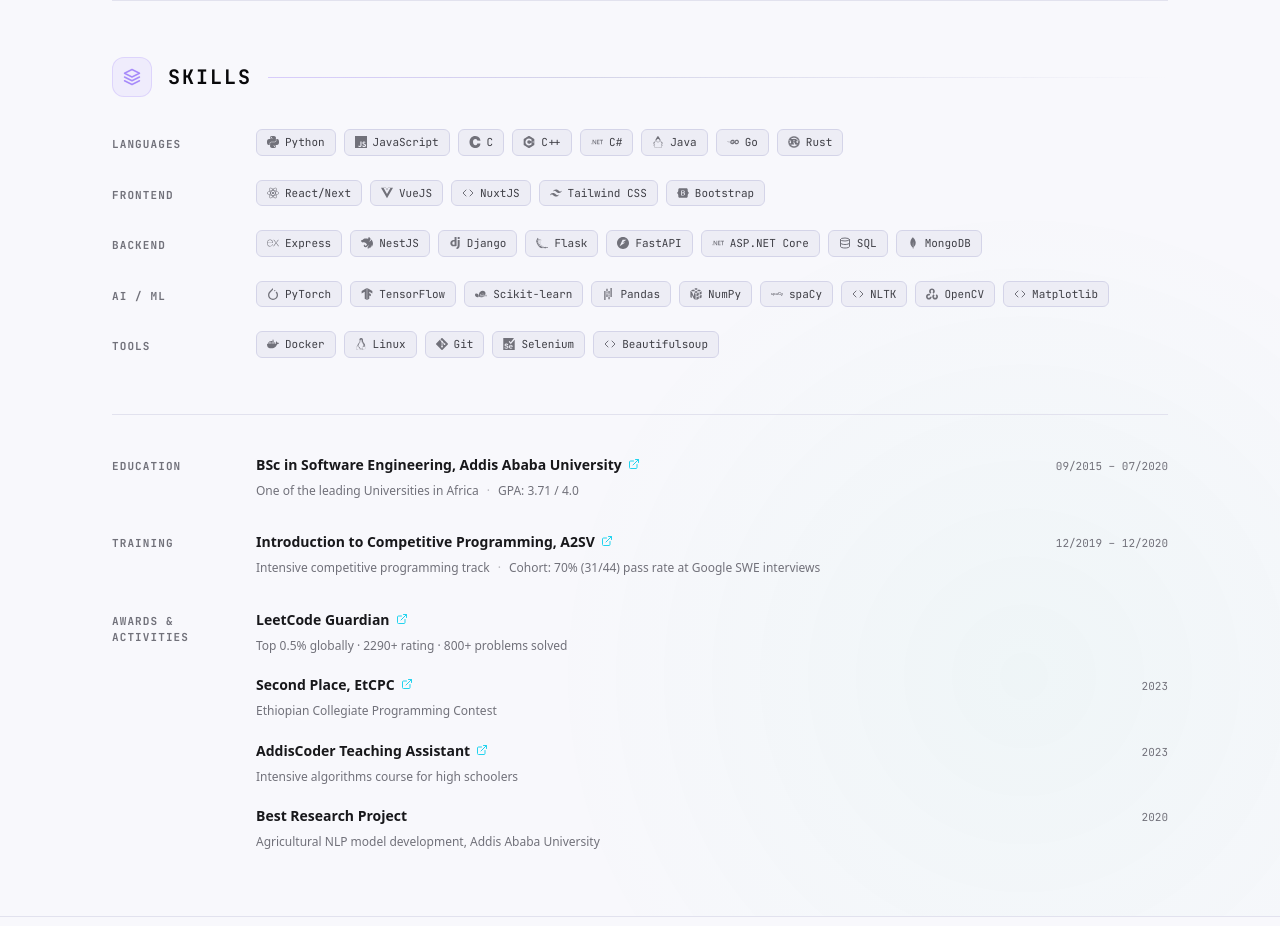
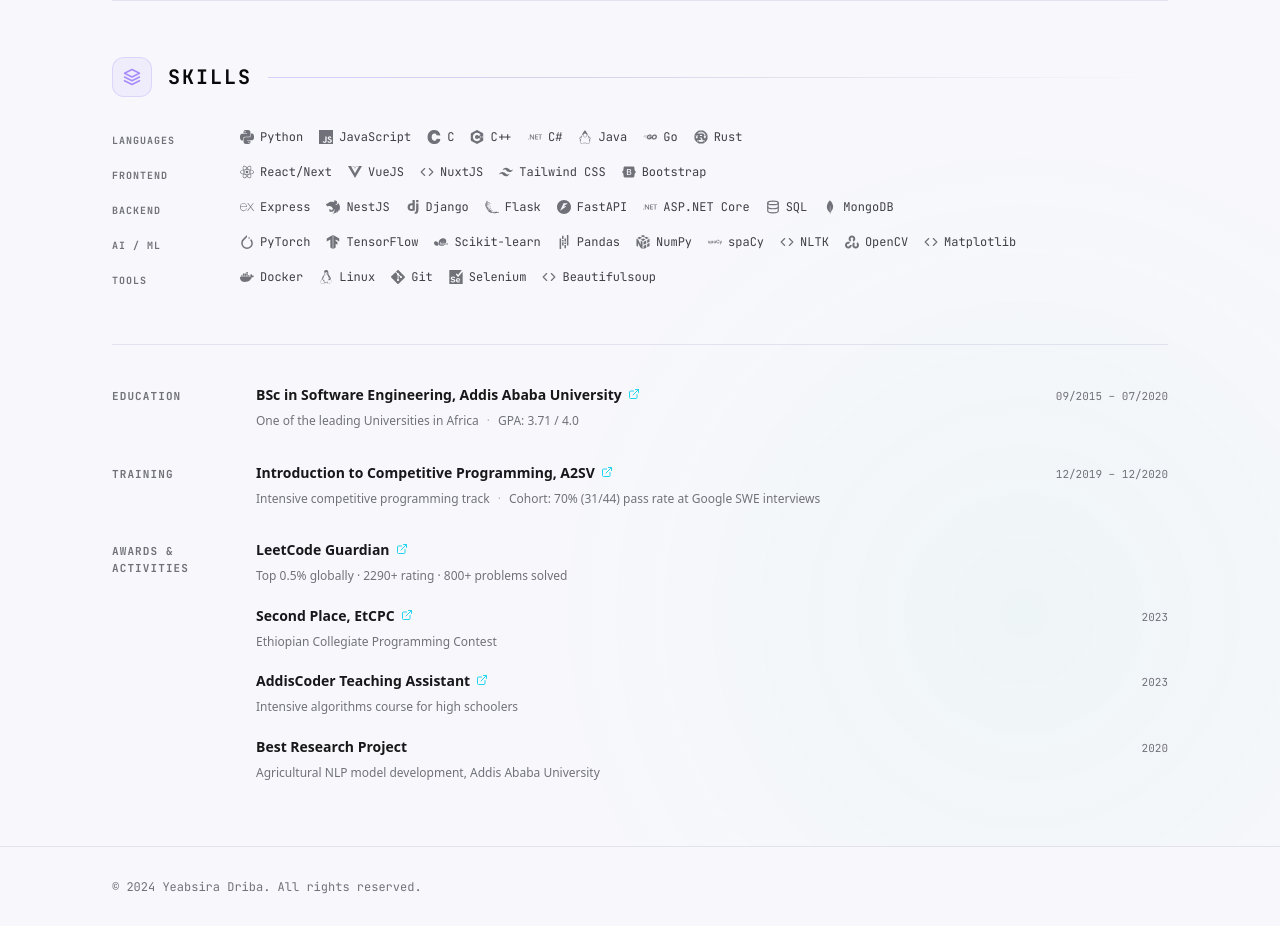
Before and after one commit to dryeab/dryeab.github.io, a React (Create React App) app: page / in a window 1280 px wide. Shown: the part 1480-2406 px from the top of the page. Built offline with nearby package versions, Linux system fonts and the light colour scheme.

Commit message:
[fix]: make skills smaller

```diff
--- a/src/components/Skills.js
+++ b/src/components/Skills.js
@@ -77,34 +77,34 @@
   Selenium: SiSelenium,
 };
 
-const SkillChip = ({ name }) => {
+const SkillItem = ({ name }) => {
   const Icon = ICONS[name] || FiCode;
   return (
-    <span className="skill-chip inline-flex items-center gap-1.5 px-2.5 py-1 rounded-md text-[11px] font-mono">
-      <Icon className="w-3 h-3 shrink-0 skill-chip-icon" />
+    <span className="skill-item inline-flex items-center gap-1.5 text-xs font-mono whitespace-nowrap">
+      <Icon className="w-3.5 h-3.5 shrink-0 skill-item-icon" />
       <span>{name}</span>
     </span>
   );
 };
 
-/** Label in the margin, chips beside it — same layout as the SideNote credentials. */
+/** Label in the margin, items beside it — same layout as the SideNote credentials. */
 const Skills = ({ groups }) => (
-  <div className="space-y-6">
+  <div className="space-y-4">
     {groups.map((group) => (
       <div
         key={group.label}
-        className="flex flex-col sm:flex-row sm:items-baseline gap-2 sm:gap-8"
+        className="flex flex-col sm:flex-row sm:items-baseline gap-1.5 sm:gap-8"
       >
         <h3
-          className="shrink-0 sm:w-28 text-[11px] font-bold tracking-widest uppercase font-mono"
+          className="shrink-0 sm:w-24 text-[10px] font-bold tracking-widest uppercase font-mono"
           style={{ color: "var(--text-muted)" }}
         >
           {group.label}
         </h3>
 
-        <div className="flex-1 flex flex-wrap gap-2">
+        <div className="flex-1 flex flex-wrap gap-x-4 gap-y-2">
           {group.items.map((name) => (
-            <SkillChip key={name} name={name} />
+            <SkillItem key={name} name={name} />
           ))}
         </div>
       </div>
--- a/src/index.css
+++ b/src/index.css
@@ -160,36 +160,24 @@
 }
 
 /* ────────────────────────────────────────────────
-   Skill chips
+   Skill items
 ──────────────────────────────────────────────── */
-.skill-chip {
-  background: var(--bg-tag);
-  border: 1px solid var(--border-default);
+.skill-item {
   color: var(--text-secondary);
-  transition: color 0.2s ease, border-color 0.2s ease, background 0.2s ease,
-    transform 0.2s cubic-bezier(0.34, 1.56, 0.64, 1);
+  transition: color 0.2s ease;
 }
 
-.skill-chip .skill-chip-icon {
+.skill-item .skill-item-icon {
   color: var(--text-muted);
   transition: color 0.2s ease;
 }
 
-.skill-chip:hover {
+.skill-item:hover {
   color: var(--text-heading);
-  border-color: rgba(6, 182, 212, 0.45);
-  background: rgba(6, 182, 212, 0.08);
-  transform: translateY(-2px);
 }
 
-.skill-chip:hover .skill-chip-icon {
+.skill-item:hover .skill-item-icon {
   color: #22d3ee;
-}
-
-@media (prefers-reduced-motion: reduce) {
-  .skill-chip:hover {
-    transform: none;
-  }
 }
 
 /* ────────────────────────────────────────────────
```
